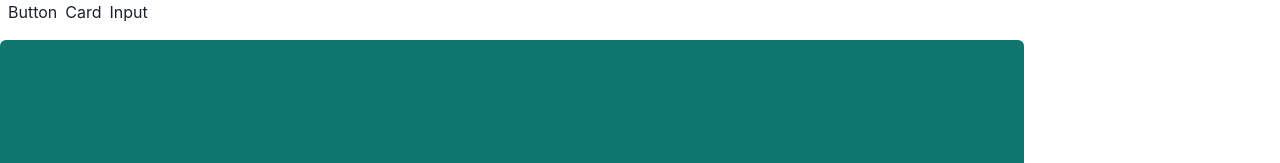
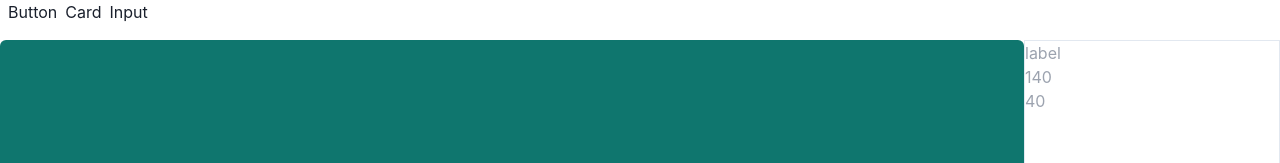
Before and after one commit to DragNCode/DragNCode, a Next.js app in the folder apps/web/: page /draw in a window 1280 px wide. Shown: the top 163 px of the page. Built offline with nearby package versions, Linux system fonts and the light colour scheme; no server answers.

Commit message:
did something good

```diff
--- /dev/null
+++ b/apps/web/src/atoms/elements/properties.ts
@@ -0,0 +1,12 @@
+import { atom } from "recoil";
+
+export const properties = atom({
+    key: 'properties',
+    default: {
+        color: 'teal',
+        label: 'label',
+        width: 140,
+        height: 40,
+        cornerRadius: 4
+    }
+})
--- /dev/null
+++ b/apps/web/src/atoms/elements/selectedProperty.ts
@@ -0,0 +1,6 @@
+import { atom } from "recoil";
+
+export const selectedProperty = atom({
+    key: 'selectedProperty',
+    default: ''
+})
--- a/apps/web/src/draggables/Buttons.tsx
+++ b/apps/web/src/draggables/Buttons.tsx
@@ -1,13 +1,17 @@
 import React from "react";
 import { Group, Rect, Text } from "react-konva";
 import { ISimpleButton } from "@/types/type";
+import { selectedProperty } from "@/atoms/elements/selectedProperty";
+import { useRecoilState } from "recoil";
 
 export const SimpleButton: React.FC<ISimpleButton> = (props) => {
 
     const { buttonWidth, buttonHeight, cornerRadius, label, color } = props;
 
+    const [prop, setProp] = useRecoilState(selectedProperty);
+
     return (
-        <Group draggable>
+        <Group draggable onClick={() => {setProp('Button')}} >
             <Rect
                 width={buttonWidth}
                 height={buttonHeight}
--- a/apps/web/src/draggables/Cards.tsx
+++ b/apps/web/src/draggables/Cards.tsx
@@ -1,12 +1,16 @@
 import { Group, Rect, Text, Image } from "react-konva";
 import { ICardWithImage, ISimpleCard } from "@/types/type";
+import { selectedProperty } from "@/atoms/elements/selectedProperty";
+import { useRecoilState } from "recoil";
 
 export const SimpleCard: React.FC<ISimpleCard> = (props) => {
 
     const { cardWidth, cardHeight, cornerRadius, title, content } = props;
 
+    const [prop, setProp] = useRecoilState(selectedProperty);
+
     return (
-        <Group draggable >
+        <Group draggable onClick={() => {setProp('Card')}} >
             <Rect
                 width={cardWidth}
                 height={cardHeight}
--- a/apps/web/src/draggables/Inputs.tsx
+++ b/apps/web/src/draggables/Inputs.tsx
@@ -1,13 +1,17 @@
 import { ISimpleInput } from "@/types/type";
 import React from "react";
 import { Group, Rect, Text } from "react-konva";
+import { selectedProperty } from "@/atoms/elements/selectedProperty";
+import { useRecoilState } from "recoil";
 
 export const SimpleInput: React.FC<ISimpleInput> = (props) => {
 
     const { inputWidth, inputHeight, cornerRadius, label } = props;
 
+    const [prop, setProp] = useRecoilState(selectedProperty);
+
     return (
-        <Group draggable >
+        <Group draggable onClick={() => {setProp('Input')}} >
             <Rect
                 width={inputWidth}
                 height={inputHeight}
--- a/apps/web/src/pages/draw.tsx
+++ b/apps/web/src/pages/draw.tsx
@@ -1,61 +1,23 @@
+import React, { useEffect, useState } from 'react';
+import { elementsToShow } from '@/atoms/elements/elementsToShow';
+import { selectedProperty } from '@/atoms/elements/selectedProperty';
+import { useRecoilState } from 'recoil';
 import { Layer, Stage } from 'react-konva';
-import { SimpleButton } from '../draggables/Buttons';
-import { SimpleInput } from '../draggables/Inputs';
-import React, { useEffect, useState } from 'react';
-import { colors } from '../types/colors';
-import { SimpleCard } from '@/draggables/Cards';
-import { elementsToShow } from '@/atoms/elements/elementsToShow';
-import { useRecoilState } from 'recoil';
 import { elements } from '@/types/type';
 import { comp } from '@/utils/Elements';
+import { properties } from '@/atoms/elements/properties';
 
 const Draw: React.FC = () => {
-
-    const [stageSize, setStageSize] = useState({width: 0, height: 0});
-
-    useEffect(() => {
-        const updateSize = () => {
-            setStageSize({
-                width: window.innerWidth*0.8,
-                height: window.innerHeight*0.9
-            })
-        }
-
-        updateSize();
-
-        window.addEventListener('resize', updateSize);
-
-        return () => {
-            window.removeEventListener('resize', updateSize);
-        }
-
-    },[])
-
-    const [elem, setElem] = useRecoilState(elementsToShow);
 
     return (
         <>
 
             <Top />
+            <div className='flex' >
+                <WhiteBoard />
+                <Properties />
+            </div>
 
-            <Stage
-                height={stageSize.height}
-                width={stageSize.width}
-                className='inline-block bg-teal-700 rounded-md'
-            >
-                <Layer>
-                    {
-                        elem.map((item, index) => {
-                            if (item === '') {
-                                return;
-                            }
-                            return (
-                                comp[item]
-                            )
-                        })
-                    }
-                </Layer>
-            </Stage>
         </>
     )
 }
@@ -83,3 +45,92 @@ const Top: React.FC = () => {
         </div>
     )
 }
+
+const WhiteBoard: React.FC = () => {
+
+    const [stageSize, setStageSize] = useState({width: 0, height: 0});
+
+    useEffect(() => {
+        const updateSize = () => {
+            setStageSize({
+                width: window.innerWidth*0.8,
+                height: window.innerHeight*0.9
+            })
+        }
+
+        updateSize();
+
+        window.addEventListener('resize', updateSize);
+
+        return () => {
+            window.removeEventListener('resize', updateSize);
+        }
+
+    },[])
+
+    const [elem, setElem] = useRecoilState(elementsToShow);
+
+    return (
+        <Stage
+            height={stageSize.height}
+            width={stageSize.width}
+            className='inline-block bg-teal-700 rounded-md'
+        >
+            <Layer>
+                {
+                    elem.map((item, index) => {
+                        if (item === '') {
+                            return;
+                        }
+                        return (
+                            comp[item]
+                        )
+                    })
+                }
+            </Layer>
+        </Stage>
+    )
+}
+
+const Properties: React.FC = () => {
+
+    const [prop, setProp] = useRecoilState(selectedProperty);
+    const [selectProp, setSelectProp] = useRecoilState(properties);
+
+    const handleTextChange = (e: any) => {
+        console.log(selectProp);
+        const updatedProps = {
+            ...selectProp,
+            label: e.target.value
+        };
+        setSelectProp(updatedProps);
+    }
+
+    const handleWidthChange = (e: any) => {
+        console.log(selectProp);
+        const updatedProps = {
+            ...selectProp,
+            width: e.target.value
+        };
+        setSelectProp(updatedProps);
+    }
+
+    const handleHeightChange = (e: any) => {
+        console.log(selectProp);
+        const updatedProps = {
+            ...selectProp,
+            height: e.target.value
+        };
+        setSelectProp(updatedProps);
+    }
+
+    return (
+        <div className='border w-96'>
+            {prop}
+            <input type="text" placeholder='label' onChange={handleTextChange} />
+            <input type="text" placeholder={`${selectProp.width}`}  onChange={handleWidthChange} />
+            <input type="text" placeholder={`${selectProp.height}`} onChange={handleHeightChange} />
+
+        </div>
+    )
+}
--- a/apps/web/src/utils/Elements.tsx
+++ b/apps/web/src/utils/Elements.tsx
@@ -1,16 +1,21 @@
+import { properties } from "@/atoms/elements/properties";
 import { SimpleButton } from "@/draggables/Buttons";
 import { SimpleCard } from "@/draggables/Cards";
 import { SimpleInput } from "@/draggables/Inputs";
 import { colors } from "@/types/colors";
 import React from "react";
+import { useRecoilState } from "recoil";
 
 const Button: React.FC = () => {
+
+    const [prop, setProps] = useRecoilState(properties);
+
     return (
         <SimpleButton
-            buttonWidth={140}
-            buttonHeight={35}
-            cornerRadius={4}
-            label='Click Me!'
+            buttonWidth={prop.width}
+            buttonHeight={prop.height}
+            cornerRadius={prop.cornerRadius}
+            label={prop.label}
             color={colors.cyans[2]}
         />
     )
```
